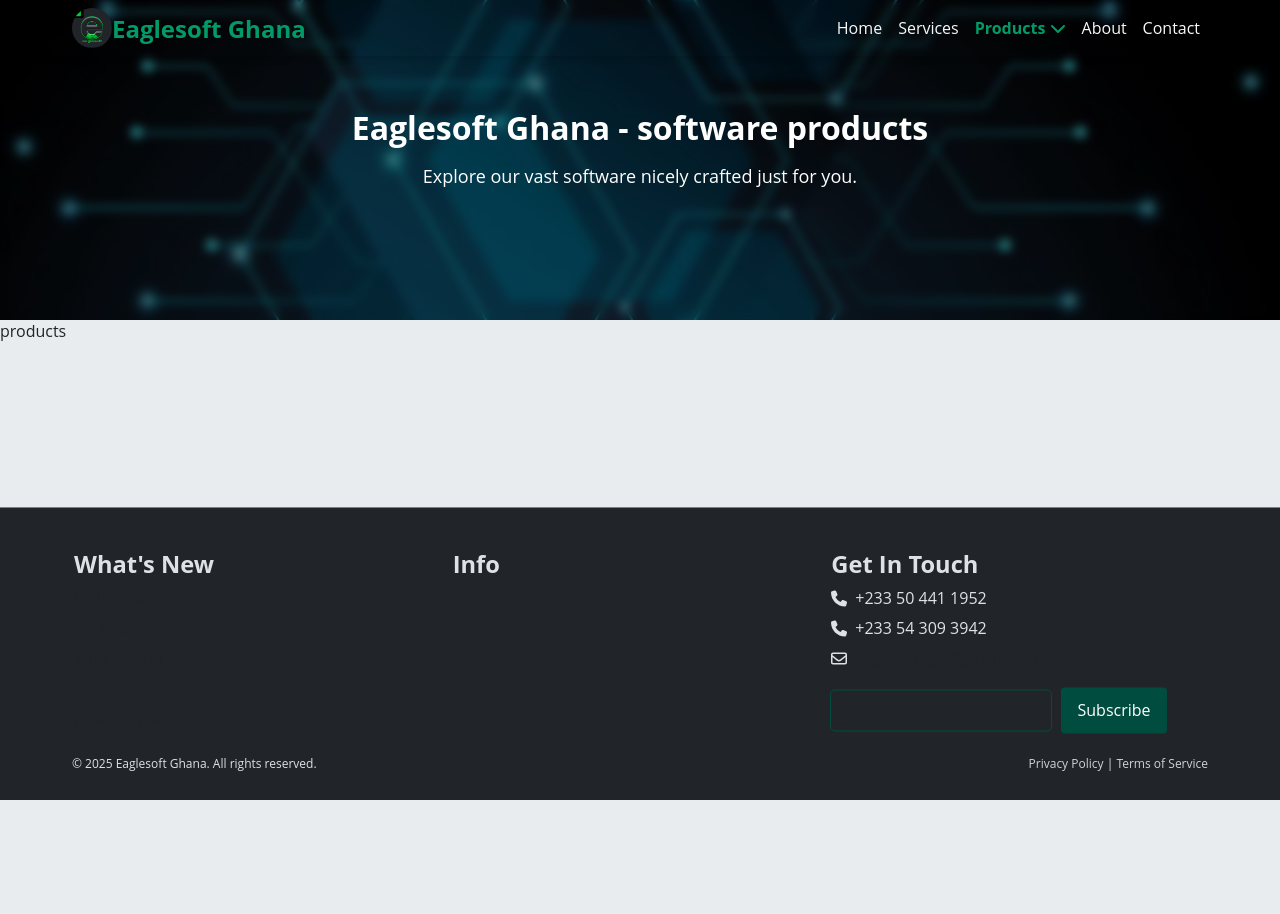
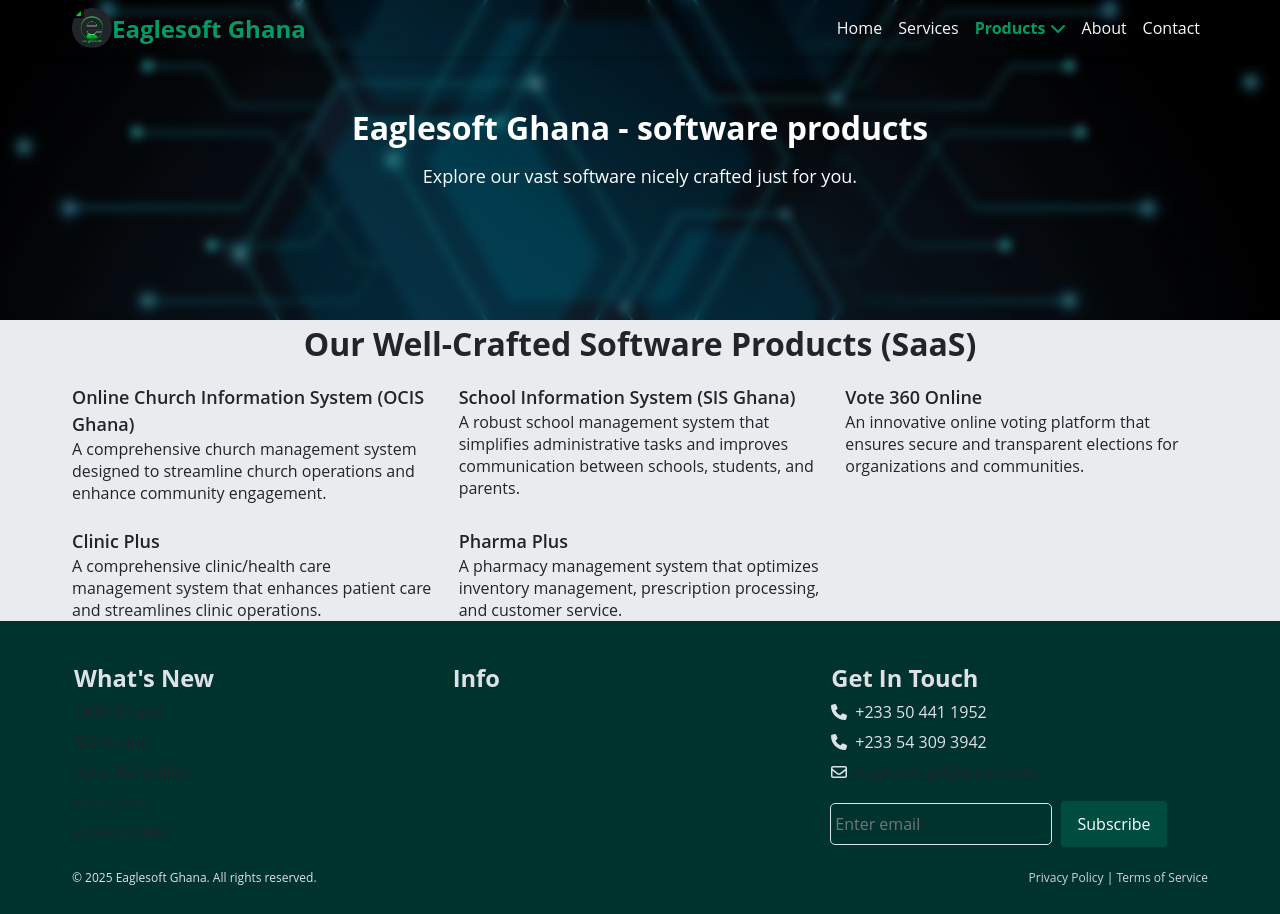
Before and after one commit to eaglesoftghana/eaglesoftghana.github.io, a Nuxt app: page /products in a window 1280 px wide. Before the commit the page ends 800 px from the top, so only its background shows below. Built offline with nearby package versions, Linux system fonts and the light colour scheme.

Commit message:
first commit

```diff
--- a/app/components/AppFooter.vue
+++ b/app/components/AppFooter.vue
@@ -6,7 +6,7 @@
 </script>
 
 <template>
-  <footer class="bg-gray-900 text-gray-300 py-4 sticky top-100">
+  <footer class="bg-primary-dark text-gray-300 py-4 sticky top-100">
     <div class="layout">
       <div class="row">
         <div class="col-12 lg:col-4 md:col-6 gy-3 lg:gy-0">
@@ -69,10 +69,10 @@
             </div>
             <div class="flex items-center my-2" style="max-width: 90%;">
               <div class="text-input-control">
-                <input type="email" name="email" id="email" class="text-input" />
+                <input type="email" name="email" placeholder="Enter email" id="email" class="text-input" style="outline-color: var(--color-muted);" />
               </div>
               <div class="ml-2">
-                <button type="submit" class="button primary dark:bg-gray-8=00 dark:text-white">
+                <button type="submit" class="button primary">
                   Subscribe
                 </button>
               </div>
--- a/app/components/AppHeader.vue
+++ b/app/components/AppHeader.vue
@@ -62,7 +62,7 @@
 <template>
   <div class="app-header fixed top-0 left-0 right-0 z-index-100 shadow-md mb-2">
     <header class="layout py-2 d-flex justify-between items-center">
-      <nuxt-link to="/index" class="logo__brand">
+      <nuxt-link to="/" class="logo__brand">
         <img src="/icon-logo.png" alt="Logo" class="logo-image" />
         <span class="logo__brand-text d-none md:d-block">eaglesoft Ghana</span>
       </nuxt-link>
@@ -90,7 +90,25 @@
                     class="app-header__dropdown-menu absolute top-100 bg-body p-4 rounded shadow-md border">
                     <div class="flex flex-column">
                       <nuxt-link :class="{ 'menu-active': isHashActive('#student-information-system-gh') }"
-                        to="/products#student-information-system-gh" @click="showDropdown = false"
+                        to="/products#online-church-information-system-ghana" @click="showDropdown = false"
+                        class="col-12 py-2 mb-2 flex items-center">
+                        <div class="product-icon">
+                          <!-- <img src="//images/products/sisgh.png" alt="Student Information System Ghana"
+                              class="w-10 h-10 rounded-full"/> -->
+                          <FontAwesomeIcon :icon="faCheck" size="2xl" />
+                        </div>
+                        <div class="link-content">
+                          <h3 class="text-lg font-bold text-capitalize" title="Student Information System Ghana">OCIS
+                            Ghana
+                          </h3>
+                          <p class="text-sm dark:text-muted">
+                            A modern church management system designed to streamline church operations and enhance
+                            community engagement.
+                          </p>
+                        </div>
+                      </nuxt-link>
+                      <nuxt-link :class="{ 'menu-active': isHashActive('#student-information-system-gh') }"
+                        to="/products#student-information-system-ghana" @click="showDropdown = false"
                         class="col-12 py-2 mb-2 flex items-center">
                         <div class="product-icon">
                           <!-- <img src="//images/products/sisgh.png" alt="Student Information System Ghana"
--- a/app/pages/products.vue
+++ b/app/pages/products.vue
@@ -10,11 +10,54 @@
 
 <template>
   <div>
-    <hero name="software products"/>
-
-    products
+    <hero name="software products" />
+    <div class="layout">
+      <div class="what__we__do">
+        <h5 class="text-center lg:text-2xl font-bold mb-4 text-capitalize">
+          our well-crafted software products (SaaS)
+        </h5>
+        <div class="grid grid-cols-1 md:grid-cols-2 lg:grid-cols-3 gap-4">
+          <div class="service-card" id="online-church-information-system-ghana">
+            <h6 class="text-lg font-semibold text-capitalize">
+              online church information system (OCIS Ghana)
+            </h6>
+            <p>
+              A comprehensive church management system designed to streamline church operations and enhance community
+              engagement.
+            </p>
+          </div>
+          <div class="service-card" id="school-information-system-ghana">
+            <h6 class="text-lg font-semibold text-capitalize">school information system (SIS Ghana)</h6>
+            <p>
+              A robust school management system that simplifies administrative tasks and improves communication between
+              schools, students, and parents.
+            </p>
+          </div>
+          <div class="service-card" id="vote-360-online">
+            <h6 class="text-lg font-semibold text-capitalize">vote 360 online</h6>
+            <p>
+              An innovative online voting platform that ensures secure and transparent elections for organizations and
+              communities.
+            </p>
+          </div>
+          <div class="service-card" id="clinic-plus">
+            <h6 class="text-lg font-semibold text-capitalize">clinic plus</h6>
+            <p>
+              A comprehensive clinic/health care management system that enhances patient care and streamlines clinic
+              operations.
+            </p>
+          </div>
+          <div class="service-card" id="pharma-plus">
+            <h6 class="text-lg font-semibold text-capitalize">pharma plus</h6>
+            <p>
+              A pharmacy management system that optimizes inventory management, prescription processing, and customer
+              service.
+            </p>
+          </div>
+        </div>
+      </div>
+    </div>
   </div>
 </template>
 
-<style scoped>
-</style>
+<style scoped></style>
--- a/app/pages/services.vue
+++ b/app/pages/services.vue
@@ -3,11 +3,34 @@
 
 <template>
   <div>
-    <hero name="services"/>
+    <hero name="services" />
+    <div class="layout">
+      <div class="services">
+        <h5 class="text-center text-2xl font-bold mb-4 text-capitalize">
+          our services & expertise
+        </h5>
+        <div class="grid grid-cols-1 md:grid-cols-2 lg:grid-cols-3 gap-4">
+          <div class="service-card">
+            <h6 class="text-lg font-semibold">Service 1</h6>
+            <p>Brief description of service 1.</p>
+          </div>
+          <div class="service-card">
+            <h6 class="text-lg font-semibold">Service 2</h6>
+            <p>Brief description of service 2.</p>
+          </div>
+          <div class="service-card">
+            <h6 class="text-lg font-semibold">Service 3</h6>
+            <p>Brief description of service 3.</p>
+          </div>
+          <div class="service-card">
+            <h6 class="text-lg font-semibold">Service 4</h6>
+            <p>Brief description of service 4.</p>
+          </div>
+        </div>
+      </div>
+    </div>
 
-    services
   </div>
 </template>
 
-<style scoped>
-</style>
+<style scoped></style>
```
